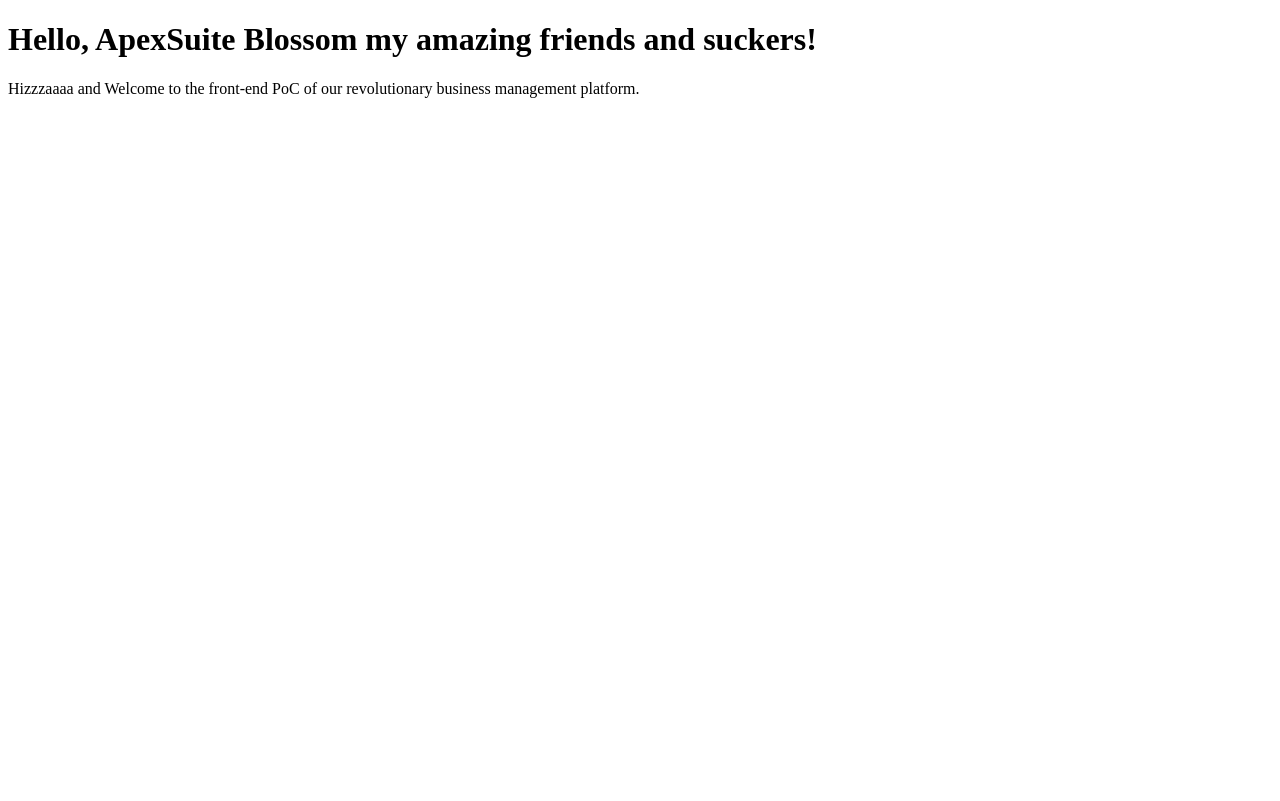
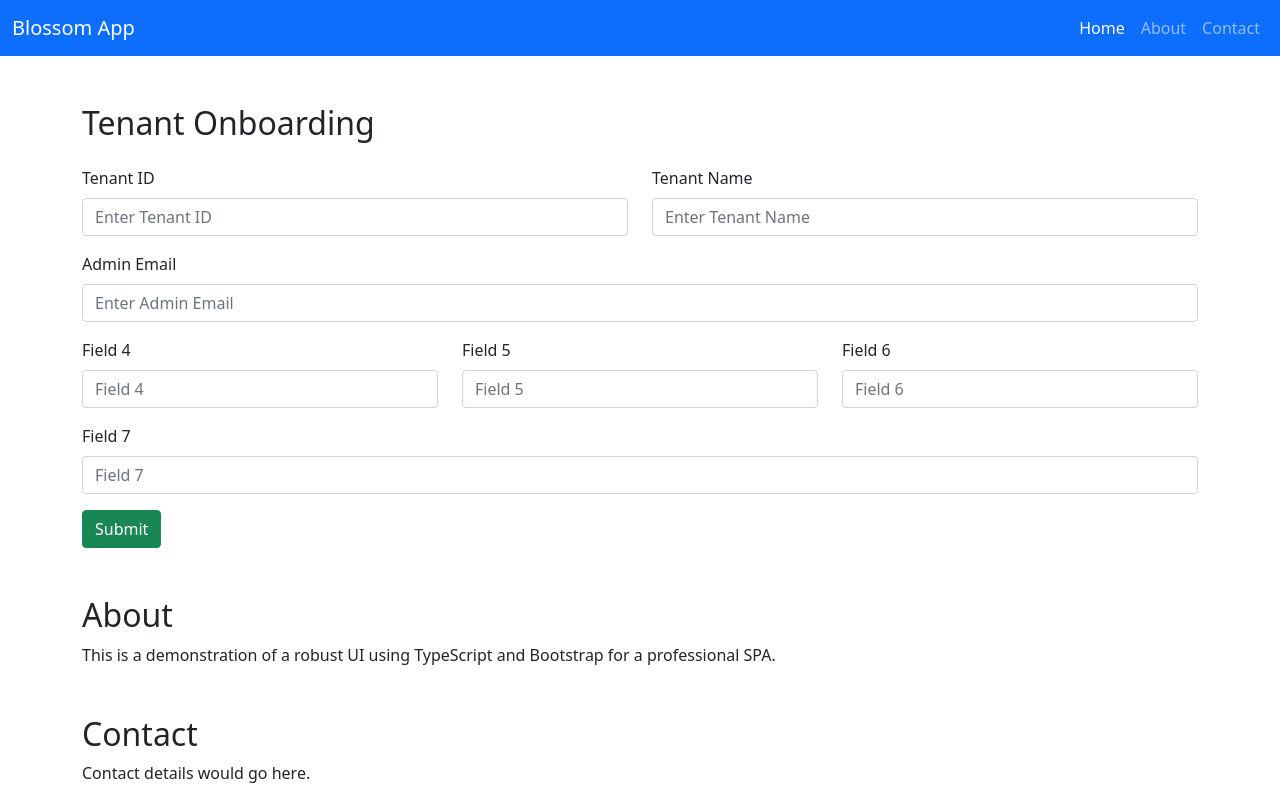
Before and after one commit to jaywar75/blossom, a website: page index.html in a window 1280 px wide. Drawn offline with nearby package versions, Linux system fonts and the light colour scheme.

Commit message:
added a more robust SPA as part of the PoC - tenant onboarding SPA

```diff
--- a/index.html
+++ b/index.html
@@ -2,12 +2,99 @@
 <html lang="en">
 <head>
   <meta charset="UTF-8">
-  <meta name="viewport" content="width=device-width, initial-scale=1.0">
-  <title>ApexSuite Blossom</title>
+  <meta name="viewport" content="width=device-width, initial-scale=1">
+  <title>Blossom App</title>
+  <!-- Bootstrap CSS -->
+  <link href="https://cdn.jsdelivr.net/npm/bootstrap@5.1.3/dist/css/bootstrap.min.css" rel="stylesheet">
+  <style>
+    body {
+      padding-top: 56px;
+    }
+  </style>
 </head>
 <body>
-  <!-- Container for our app content -->
-  <div id="app"></div>
-  <script src="dist/index.js"></script>
+<!-- Navigation Bar -->
+<nav class="navbar navbar-expand-lg navbar-dark bg-primary fixed-top">
+  <div class="container-fluid">
+    <a class="navbar-brand" href="#">Blossom App</a>
+    <button class="navbar-toggler" type="button" data-bs-toggle="collapse" data-bs-target="#navbarNav"
+            aria-controls="navbarNav" aria-expanded="false" aria-label="Toggle navigation">
+      <span class="navbar-toggler-icon"></span>
+    </button>
+    <div class="collapse navbar-collapse" id="navbarNav">
+      <ul class="navbar-nav ms-auto">
+        <li class="nav-item">
+          <a class="nav-link active" href="#home">Home</a>
+        </li>
+        <li class="nav-item">
+          <a class="nav-link" href="#about">About</a>
+        </li>
+        <li class="nav-item">
+          <a class="nav-link" href="#contact">Contact</a>
+        </li>
+      </ul>
+    </div>
+  </div>
+</nav>
+
+<!-- Main Container -->
+<div class="container mt-5">
+  <!-- Home Section -->
+  <section id="home">
+    <h2 class="mb-4">Tenant Onboarding</h2>
+    <form id="tenantForm">
+      <div class="row mb-3">
+        <div class="col-md-6">
+          <label for="tenantId" class="form-label">Tenant ID</label>
+          <input type="text" class="form-control" id="tenantId" placeholder="Enter Tenant ID">
+        </div>
+        <div class="col-md-6">
+          <label for="tenantName" class="form-label">Tenant Name</label>
+          <input type="text" class="form-control" id="tenantName" placeholder="Enter Tenant Name">
+        </div>
+      </div>
+      <div class="mb-3">
+        <label for="adminEmail" class="form-label">Admin Email</label>
+        <input type="email" class="form-control" id="adminEmail" placeholder="Enter Admin Email">
+      </div>
+      <div class="row mb-3">
+        <div class="col-md-4">
+          <label for="field4" class="form-label">Field 4</label>
+          <input type="text" class="form-control" id="field4" placeholder="Field 4">
+        </div>
+        <div class="col-md-4">
+          <label for="field5" class="form-label">Field 5</label>
+          <input type="text" class="form-control" id="field5" placeholder="Field 5">
+        </div>
+        <div class="col-md-4">
+          <label for="field6" class="form-label">Field 6</label>
+          <input type="text" class="form-control" id="field6" placeholder="Field 6">
+        </div>
+      </div>
+      <div class="mb-3">
+        <label for="field7" class="form-label">Field 7</label>
+        <input type="text" class="form-control" id="field7" placeholder="Field 7">
+      </div>
+      <button type="submit" class="btn btn-success">Submit</button>
+    </form>
+  </section>
+
+  <!-- About Section -->
+  <section id="about" class="mt-5">
+    <h2>About</h2>
+    <p>This is a demonstration of a robust UI using TypeScript and Bootstrap for a professional SPA.</p>
+  </section>
+
+  <!-- Contact Section -->
+  <section id="contact" class="mt-5">
+    <h2>Contact</h2>
+    <p>Contact details would go here.</p>
+  </section>
+</div>
+
+<!-- Bootstrap JS Bundle -->
+<script src="https://cdn.jsdelivr.net/npm/bootstrap@5.1.3/dist/js/bootstrap.bundle.min.js"></script>
+<!-- Compiled TypeScript Code -->
+<script src="dist/index.js"></script>
 </body>
 </html>
--- a/index.ts
+++ /dev/null
@@ -1,14 +0,0 @@
-// index.ts
-
-// Wait until the DOM is fully loaded
-document.addEventListener('DOMContentLoaded', () => {
-    // Log a message to the console
-    console.log("Hello, APEXSUITE Blossom!");
-
-    // Optionally update the DOM if an element with the id 'app' exists
-    const appElement = document.getElementById('app');
-    if (appElement) {
-      appElement.innerHTML = `<h1>Hello, ApexSuite Blossom my amazing friends and suckers!</h1>
-                              <p>Hizzzaaaa and Welcome to the front-end PoC of our revolutionary business management platform.</p>`;
-    }
-  });
--- a/package.json
+++ b/package.json
@@ -1,5 +1,5 @@
 {
-  "name": "${PROJECT_NAME}",
+  "name": "blossom",
   "version": "1.0.0",
   "description": "",
   "main": "dist/index.js",
--- a/src/index.ts
+++ b/src/index.ts
@@ -1 +1,43 @@
-console.log('Happy developing ✨')
+document.addEventListener("DOMContentLoaded", () => {
+    const tenantForm = document.getElementById("tenantForm") as HTMLFormElement;
+
+    tenantForm.addEventListener("submit", (event: Event) => {
+        event.preventDefault();
+
+        // Retrieve field values from the form
+        const tenantId = (document.getElementById("tenantId") as HTMLInputElement).value;
+        const tenantName = (document.getElementById("tenantName") as HTMLInputElement).value;
+        const adminEmail = (document.getElementById("adminEmail") as HTMLInputElement).value;
+        const field4 = (document.getElementById("field4") as HTMLInputElement).value;
+        const field5 = (document.getElementById("field5") as HTMLInputElement).value;
+        const field6 = (document.getElementById("field6") as HTMLInputElement).value;
+        const field7 = (document.getElementById("field7") as HTMLInputElement).value;
+
+        // Build an object to represent the form data
+        const tenantData = {
+            tenantId,
+            tenantName,
+            adminEmail,
+            field4,
+            field5,
+            field6,
+            field7,
+        };
+
+        console.log("Submitting form data:", tenantData);
+
+        // Send a POST request to the backend API endpoint for onboarding
+        fetch('http://localhost:8080/tenants/onboard', {
+            method: 'POST',
+            headers: {
+                'Content-Type': 'application/json',
+                // Include X-Tenant-ID header if required by your backend interceptor
+                'X-Tenant-ID': tenantId
+            },
+            body: JSON.stringify(tenantData)
+        })
+            .then(response => response.text())
+            .then(result => console.log("Server response:", result))
+            .catch(error => console.error("Error submitting form:", error));
+    });
+});
```
Also changed, not shown: dist/index.js.
